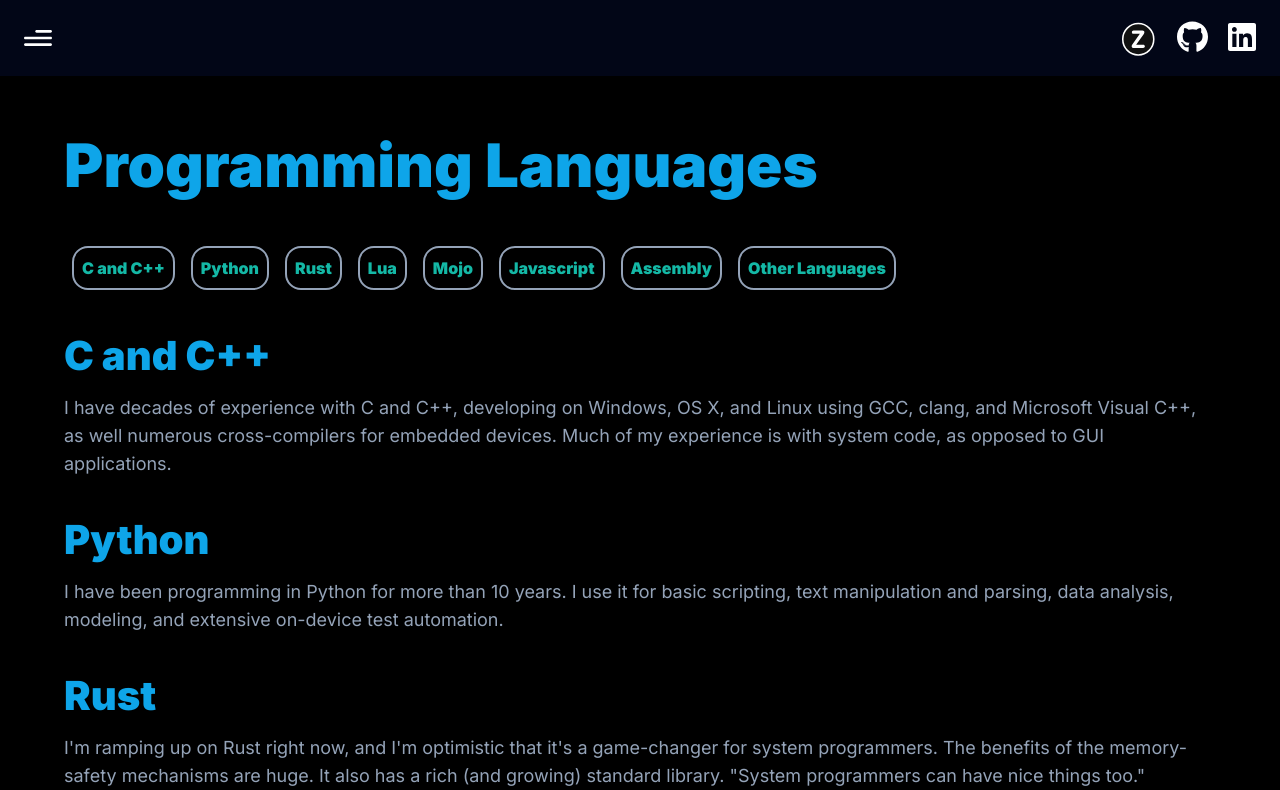
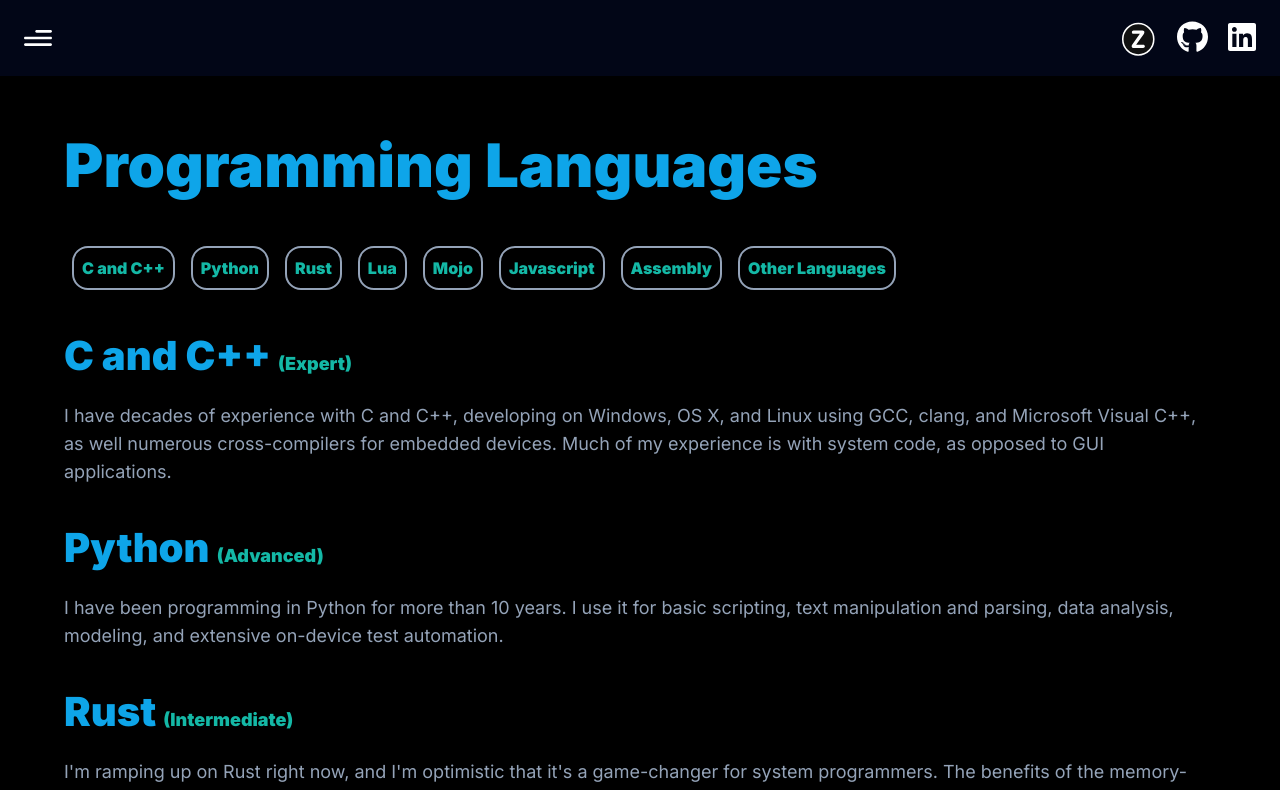
Before and after one commit to veryoddthomas/about, a Next.js app: page /languages in a window 1280 px wide. Shown: the top 790 px of the page. Built offline with nearby package versions, Linux system fonts and the light colour scheme.

Commit message:
Add proficiency (with tooltip) to languages

```diff
--- a/app/languages/page.jsx
+++ b/app/languages/page.jsx
@@ -1,11 +1,19 @@
-import { languages } from "../data/languages";
+import { languages, proficiency_ratings } from "../data/languages";
 
 
-const LanguageDescription = ({ index, title, icon, id, desc }) => (
+const LanguageDescription = ({ title, id, desc, proficiency }) => (
   <div>
     <a id={id} />
     <div className='mt-12 text-lg'>
-      <h2>{title}</h2>
+      <h2>{title}
+        <span className='group relative'>
+          <span className='text-lg text-tertiary-light'> &nbsp;({proficiency})</span>
+          <span className="absolute flex min-w-60 top-16  ml-8 scale-0 z-10 transition-all rounded bg-tertiary-dark p-4 text-xl font-normal text-white group-hover:scale-100">
+            {proficiency_ratings[proficiency]}
+          </span>
+        </span>
+      </h2>
+
       <div className='space-y-4'>
         {desc.map((paragraph, paragraph_index) => (
           <p key={`${id}-${paragraph_index}`} className='text-primary'>{paragraph}</p>
@@ -32,11 +40,6 @@ export default function Languages() {
 
         {languages.map((language, index) => (
           <LanguageDescription
-            title={language.title}
-            icon={language.icon}
-            id={language.id}
-            desc={language.desc}
-            index={index}
             {...language} />
         ))}
         {/* The following pads below the last entry so that following
```
